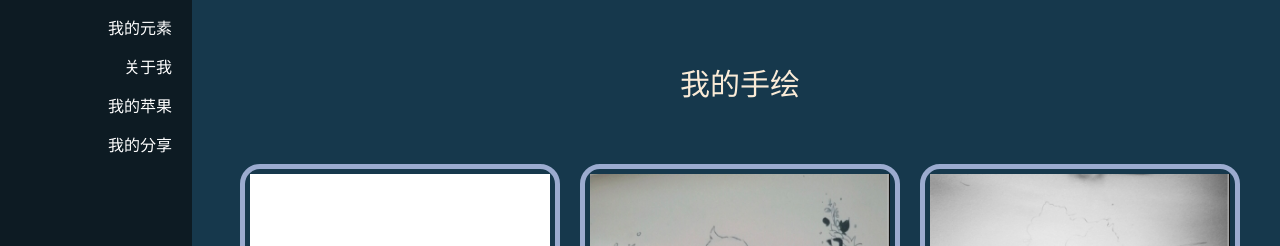
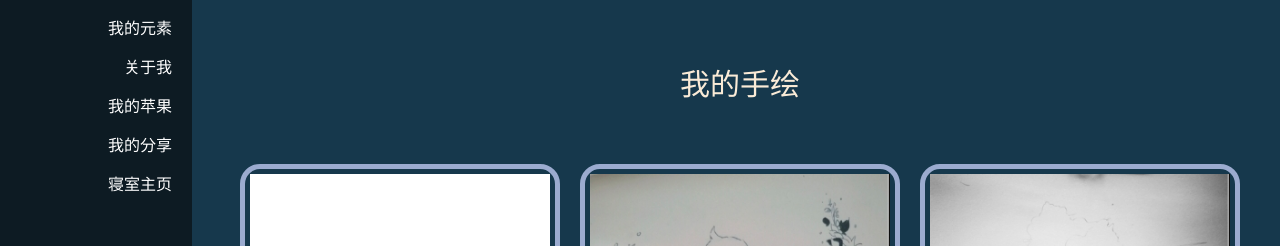
Before and after one commit to AAn-Zhi/personal-page, a plain HTML site: page apples.html in a window 1280 px wide. Shown: the top 246 px of the page. Drawn offline with Linux system fonts and the light colour scheme.

Commit message:
Update apples.html

```diff
--- a/apples.html
+++ b/apples.html
@@ -80,6 +80,7 @@
             <li><a href="about.html">关于我</a></li>
             <li><a href="apples.html">我的苹果</a></li>
             <li><a href="shares.html">我的分享</a></li>
+            <li><a href="https://tianzi620.github.io/605/%E4%B8%9C%E4%B9%9D%E8%88%8D605%E5%AF%9D%E5%AE%A4%E4%B8%BB%E9%A1%B5.html">寝室主页</a></li>
         </ul>
     </div>
 
```
